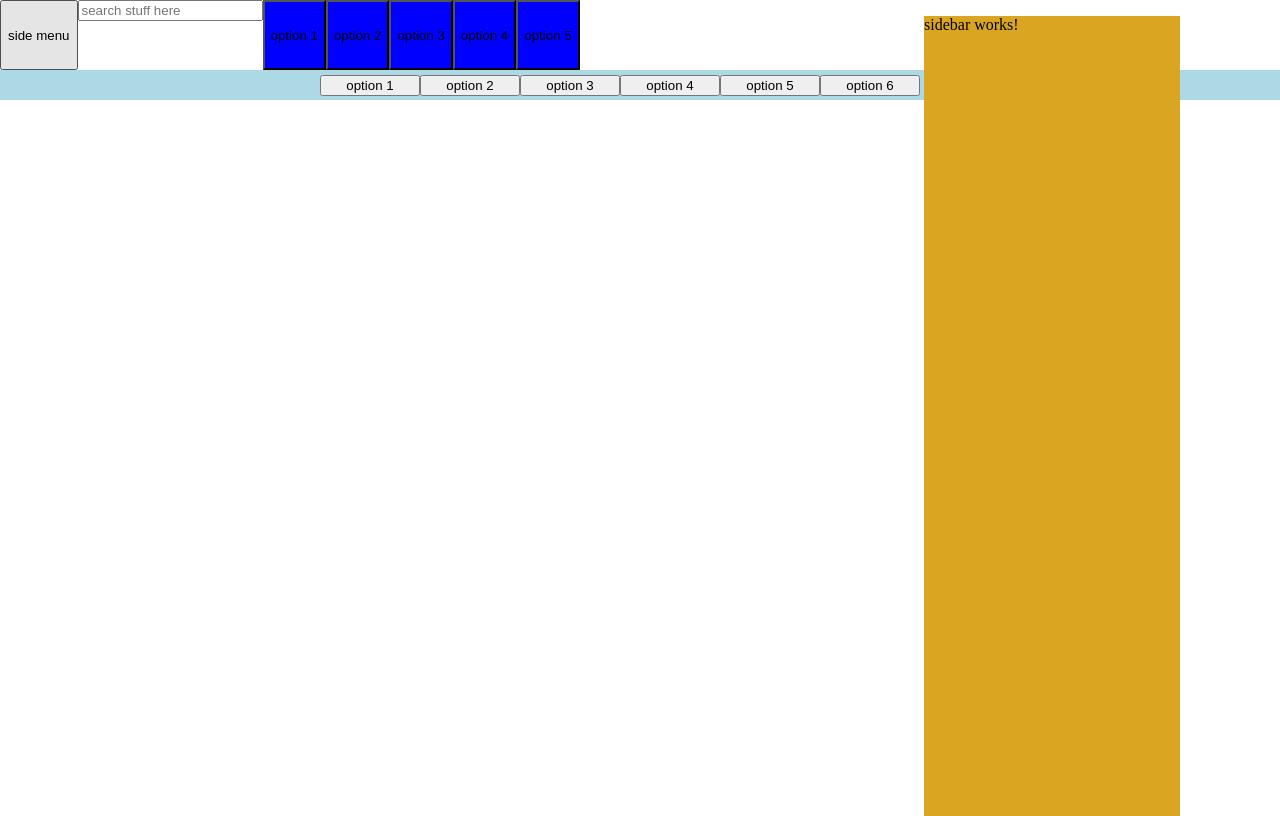
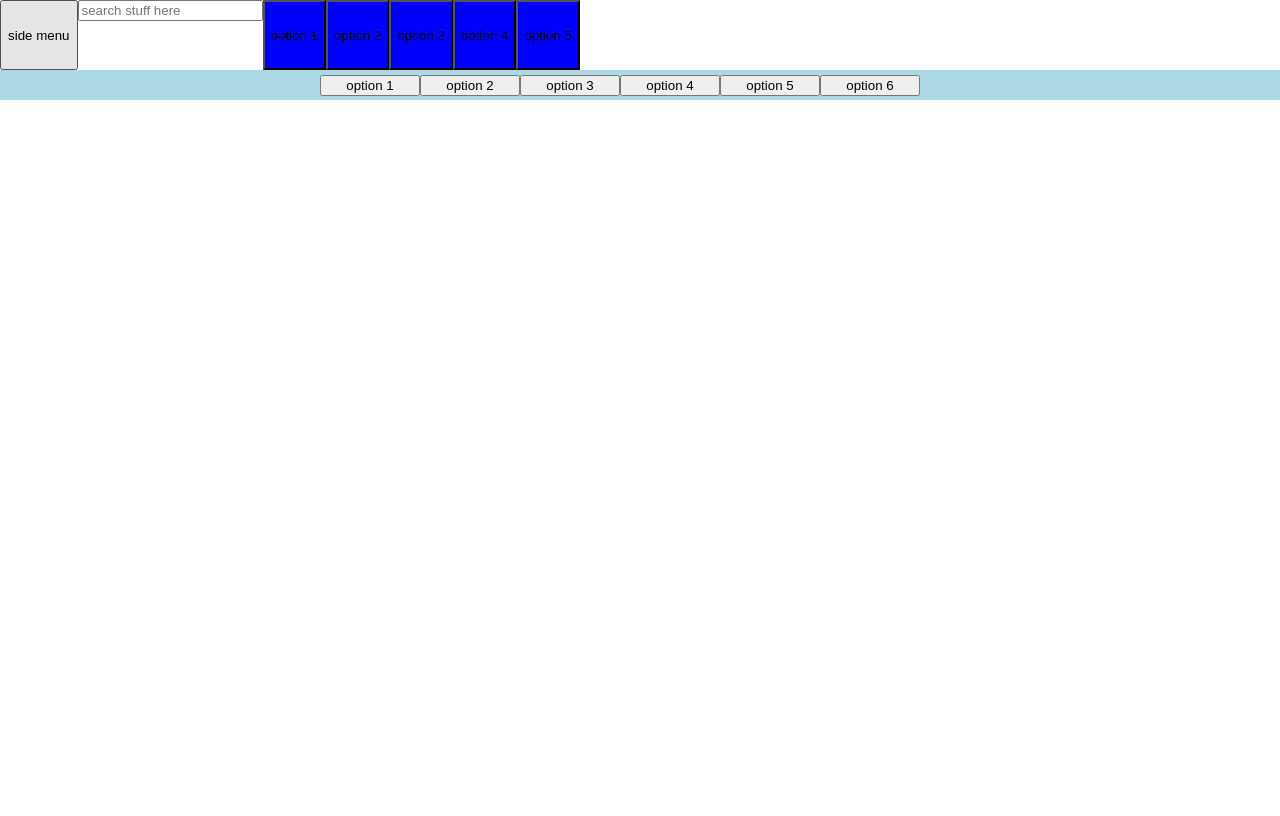
Before and after one commit to tylergreason/more-learning, an Angular app: page / in a window 1280 px wide. Built offline with nearby package versions, Linux system fonts and the light colour scheme.

Commit message:
sidebar opening and closing correctly

```diff
--- a/src/app/sidebar/sidebar.component.html
+++ b/src/app/sidebar/sidebar.component.html
@@ -1,3 +1,5 @@
-<p id='sidebar'>
+<p id='sidebar'
+    (click)="closeSidebar()"
+>
   sidebar works!
 </p>
--- a/src/app/sidebar/sidebar.component.scss
+++ b/src/app/sidebar/sidebar.component.scss
@@ -1,12 +1,13 @@
+$sidebarWidth: 20vw;
 
-    p {
-
-        height: 100vh;
-        width: 20vw;
-        position: absolute;
-        right: 100px;
-        top: 0px;
-        background-color: goldenrod;
+p {
+    height: 100vh;
+    width: $sidebarWidth;
+    position: absolute;
+    left: -$sidebarWidth;
+    top: 0px;
+    margin: 0px;
+    background-color: goldenrod;
     }
 
 
--- a/src/app/sidebar/sidebar.component.ts
+++ b/src/app/sidebar/sidebar.component.ts
@@ -7,9 +7,17 @@ import { Component, OnInit } from '@angular/core';
 })
 export class SidebarComponent implements OnInit {
 
-  constructor() { }
+  constructor() {
+
+  }
+
+
+  closeSidebar  = () => {
+    this.sidebar.classList.remove('active');
+  }
 
   ngOnInit() {
+    this.sidebar = document.getElementById('sidebar');
   }
 
 }
```
Also changed, not shown: src/app/navbar/navbar.component.ts (+5 -5 lines).
